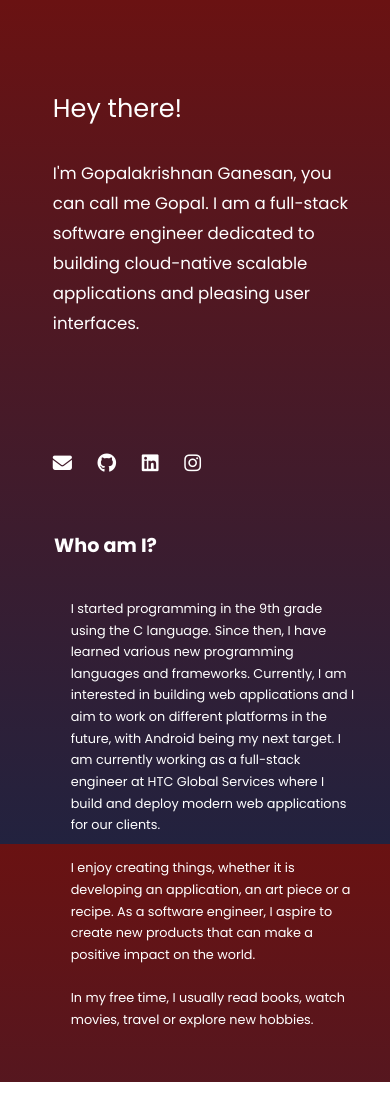
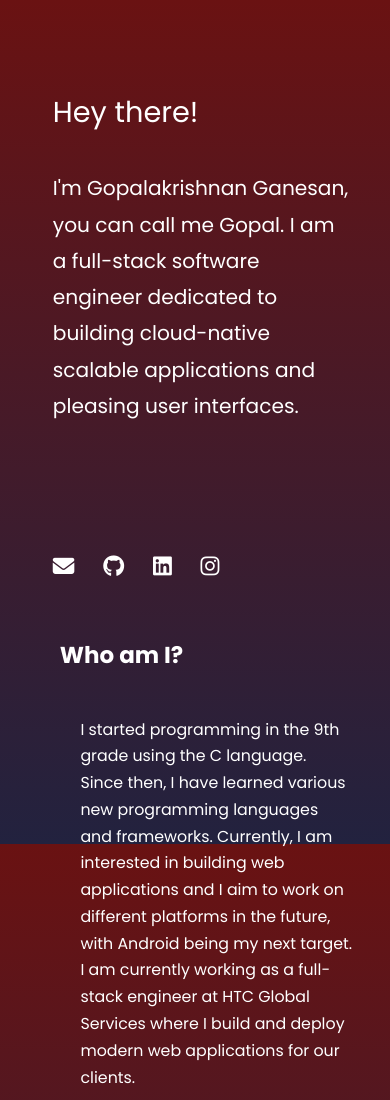
Before and after one commit to ggopal13/v1-portfolio, a plain HTML site: page index.html in a window 390 px wide. Shown: the top 1100 px of the page. Drawn offline with Linux system fonts and the light colour scheme.

Commit message:
add tablet styles

```diff
--- a/styles.css
+++ b/styles.css
@@ -50,6 +50,18 @@ body {
     }
 }
 
+/* iPads (portrait) ----------- */
+@media only screen and (max-width : 64em) {
+    .introduction {
+        display: flex;
+        flex-direction: column;
+        padding: 4rem 2rem 2rem 1rem;
+        margin-left: 1.8rem;
+        font-size: 0.9rem;
+        /* border-left: 1px solid white; */
+    }
+}
+
 .introduction__greeting {
     font-weight: normal;
 }
@@ -66,6 +78,16 @@ body {
         max-width: 31em;
         line-height: 1.8;
         font-size: 1.3em;
+    }
+
+}
+
+@media (max-width: 64em) {
+    .introduction__text {
+        font-weight: normal;
+        max-width: 31em;
+        line-height: 1.8;
+        font-size: 1.4em;
     }
 
 }
@@ -109,6 +131,15 @@ body {
     }
 }
 
+@media (max-width: 64em) {
+    .resume-section {
+        display: flex;
+        flex-direction: column;
+        padding: 1em 2em 4em 3.6em;
+        font-size: 0.9rem;
+    }
+}
+
 .resume-section__title {
     flex: 20%;
     text-align: right;
@@ -121,6 +152,15 @@ body {
         flex: 100%;
         text-align: left;
         font-size: 1.5em;
+        font-weight: bold;
+    }
+}
+
+@media (max-width: 64em) {
+    .resume-section__title {
+        flex: 100%;
+        text-align: left;
+        font-size: 1.6em;
         font-weight: bold;
     }
 }
@@ -141,3 +181,13 @@ body {
         font-size: 1em;
     }
 }
+
+@media (max-width: 64em) {
+    .resume-section__text {
+        padding-top: 1em;
+        padding-left: 3.3em;
+        flex: 100%;
+        line-height: 1.69;
+        font-size: 1.1em;
+    }
+}
```
